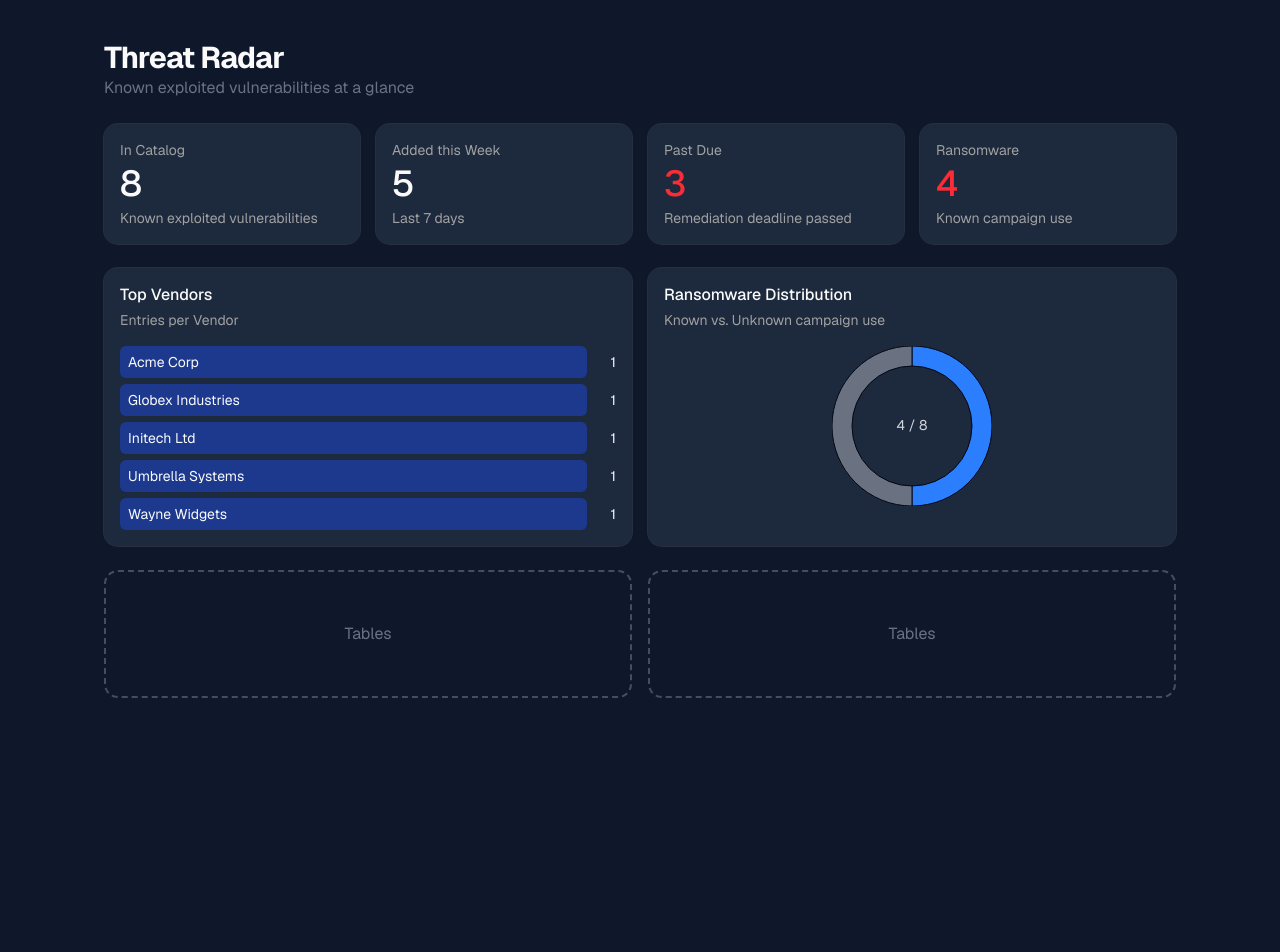
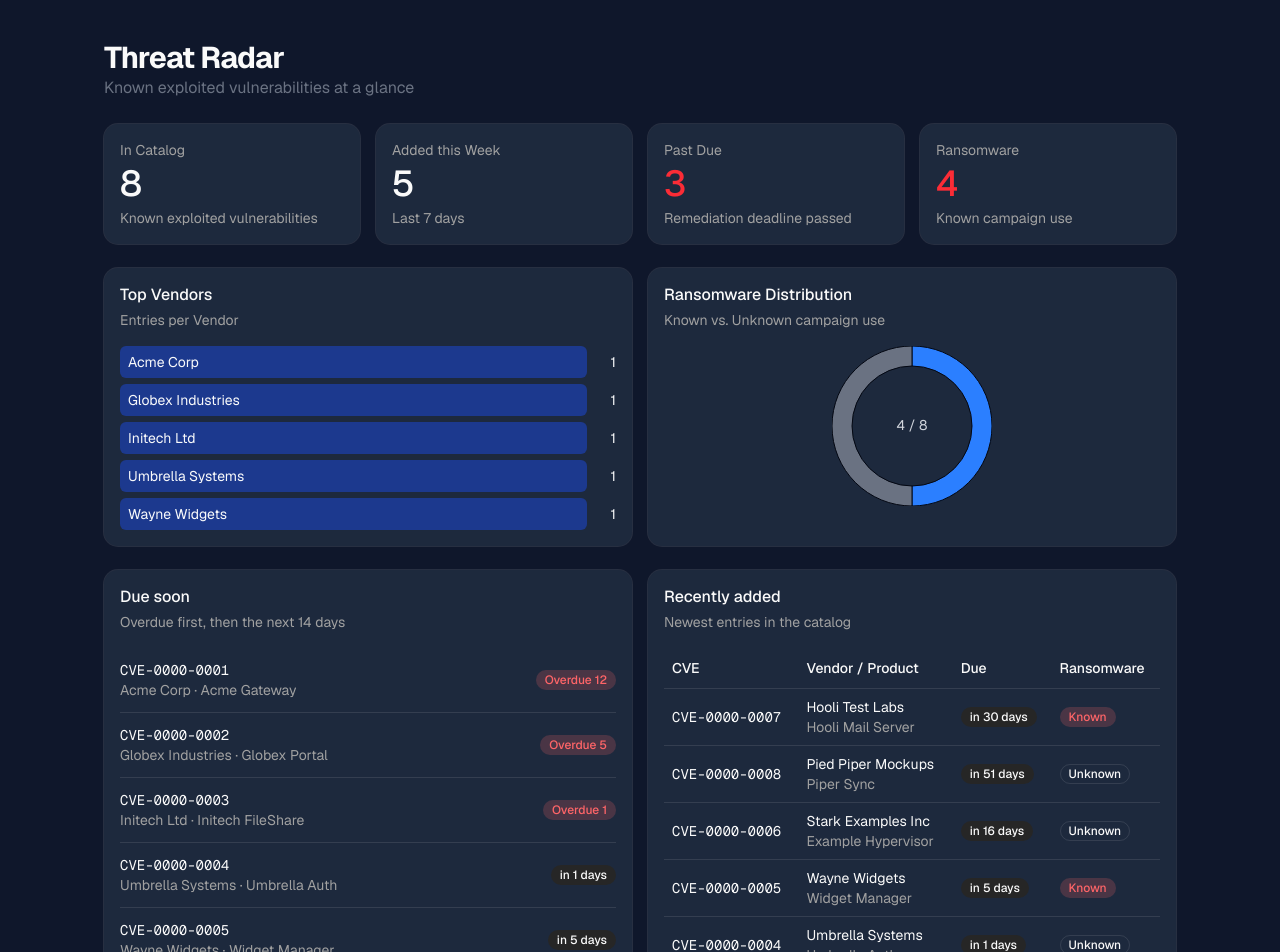
Before and after one commit to fromexceltonext/threat-radar, a Next.js app: page / in a window 1280 px wide. Shown: the top 952 px of the page. Before the commit the page ends 800 px from the top, so only its background shows below. Built offline with nearby package versions, Linux system fonts and the light colour scheme.

Commit message:
Add due soon and recent tables

```diff
--- a/app/page.tsx
+++ b/app/page.tsx
@@ -3,6 +3,8 @@ import { StatsGrid } from "./components/dashboard/StatsGrid";
 import { getDashboard } from "@/lib/stats";
 import { TopVendorsCard } from "./components/dashboard/TopVendorsCard";
 import { RansomwareCard } from "./components/dashboard/RansomwareCard";
+import { DueSoonList } from "@/components/dashboard/DueSoonList";
+import { RecentTable } from "@/components/dashboard/RecentTable";
 
 
 
@@ -23,8 +25,8 @@ const Home = async() => {
     </section>
 
     <section className="grid gap-4 lg:grid-cols-2">
-      <Placeholder label="Tables" />
-      <Placeholder label="Tables" />
+      <DueSoonList items={d.dueSoon} />
+      <RecentTable items={d.recent} />
     </section>
    </main>
   )
--- /dev/null
+++ b/components/dashboard/DueBadge.tsx
@@ -0,0 +1,20 @@
+import { Badge } from "@/components/ui/badge";
+import type { DueStatus } from "@/lib/stats";
+
+type Props = {
+
+    status: DueStatus;
+    daysLeft: number;
+};
+
+export const DueBadge = ({ status, daysLeft }: Props) => {
+    if (status === "overdue") {
+        return <Badge variant="destructive">Overdue {-daysLeft}</Badge>;
+    }
+
+    if  (status === "today") {
+        return <Badge className="bg-amber-500 text-black">Due Today</Badge>;
+    }
+
+    return <Badge variant="secondary">in {daysLeft} days</Badge>;
+};
--- /dev/null
+++ b/components/dashboard/DueSoonList.tsx
@@ -0,0 +1,29 @@
+import { Card, CardContent, CardDescription, CardHeader, CardTitle } from "@/components/ui/card";
+import type { DueItem } from "@/lib/stats";
+import { DueBadge } from "./DueBadge";
+
+export const DueSoonList = ({ items }: { items: DueItem[] }) => {
+  return (
+    <Card>
+      <CardHeader>
+        <CardTitle>Due soon</CardTitle>
+        <CardDescription>Overdue first, then the next 14 days</CardDescription>
+      </CardHeader>
+      <CardContent>
+        <ul className="divide-y divide-border">
+          {items.map((t) => (
+            <li key={t.cveID} className="flex items-center justify-between gap-4 py-3">
+              <div className="min-w-0">
+                <p className="font-mono text-sm">{t.cveID}</p>
+                <p className="truncate text-sm text-muted-foreground">
+                  {t.vendorProject} · {t.product}
+                </p>
+              </div>
+              <DueBadge status={t.status} daysLeft={t.daysLeft} />
+            </li>
+          ))}
+        </ul>
+      </CardContent>
+    </Card>
+  );
+};
--- /dev/null
+++ b/components/dashboard/RecentTable.tsx
@@ -0,0 +1,49 @@
+import { Badge } from "@/components/ui/badge";
+import { Card, CardContent, CardDescription, CardHeader, CardTitle } from "@/components/ui/card";
+import { Table, TableBody, TableCell, TableHead, TableHeader, TableRow } from "@/components/ui/table";
+import type { DueItem } from "@/lib/stats";
+import { DueBadge } from "./DueBadge";
+
+export const RecentTable = ({ items }: { items: DueItem[] }) => {
+  return (
+    <Card>
+      <CardHeader>
+        <CardTitle>Recently added</CardTitle>
+        <CardDescription>Newest entries in the catalog</CardDescription>
+      </CardHeader>
+      <CardContent>
+        <Table>
+          <TableHeader>
+            <TableRow>
+              <TableHead>CVE</TableHead>
+              <TableHead>Vendor / Product</TableHead>
+              <TableHead>Due</TableHead>
+              <TableHead>Ransomware</TableHead>
+            </TableRow>
+          </TableHeader>
+          <TableBody>
+            {items.map((t) => (
+              <TableRow key={t.cveID}>
+                <TableCell className="font-mono">{t.cveID}</TableCell>
+                <TableCell>
+                  {t.vendorProject}
+                  <span className="block text-muted-foreground">{t.product}</span>
+                </TableCell>
+                <TableCell>
+                  <DueBadge status={t.status} daysLeft={t.daysLeft} />
+                </TableCell>
+                <TableCell>
+                  {t.knownRansomwareCampaignUse === "Known" ? (
+                    <Badge variant="destructive">Known</Badge>
+                  ) : (
+                    <Badge variant="outline">Unknown</Badge>
+                  )}
+                </TableCell>
+              </TableRow>
+            ))}
+          </TableBody>
+        </Table>
+      </CardContent>
+    </Card>
+  );
+};
--- /dev/null
+++ b/components/ui/badge.tsx
@@ -0,0 +1,51 @@
+import { mergeProps } from "@base-ui/react/merge-props"
+import { useRender } from "@base-ui/react/use-render"
+import { cva, type VariantProps } from "class-variance-authority"
+import { cn } from "cn"
+
+const badgeVariants = cva(
+  "group/badge inline-flex h-5 w-fit shrink-0 items-center justify-center gap-1 overflow-hidden rounded-4xl border border-transparent px-2 py-0.5 text-xs font-medium whitespace-nowrap transition-all focus-visible:border-ring focus-visible:ring-[3px] focus-visible:ring-ring/50 has-data-[icon=inline-end]:pr-1.5 has-data-[icon=inline-start]:pl-1.5 aria-invalid:border-destructive aria-invalid:ring-destructive/20 dark:aria-invalid:ring-destructive/40 [&>svg]:pointer-events-none [&>svg]:size-3!",
+  {
+    variants: {
+      variant: {
+        default: "bg-primary text-primary-foreground [a]:hover:bg-primary/80",
+        secondary:
+          "bg-secondary text-secondary-foreground [a]:hover:bg-secondary/80",
+        destructive:
+          "bg-destructive/10 text-destructive focus-visible:ring-destructive/20 dark:bg-destructive/20 dark:focus-visible:ring-destructive/40 [a]:hover:bg-destructive/20",
+        outline:
+          "border-border text-foreground [a]:hover:bg-muted [a]:hover:text-muted-foreground",
+        ghost:
+          "hover:bg-muted hover:text-muted-foreground dark:hover:bg-muted/50",
+        link: "text-primary underline-offset-4 hover:underline",
+      },
+    },
+    defaultVariants: {
+      variant: "default",
+    },
+  }
+)
+
+function Badge({
+  className,
+  variant = "default",
+  render,
+  ...props
+}: useRender.ComponentProps<"span"> & VariantProps<typeof badgeVariants>) {
+  return useRender({
+    defaultTagName: "span",
+    props: mergeProps<"span">(
+      {
+        className: cn(badgeVariants({ variant }), className),
+      },
+      props
+    ),
+    render,
+    state: {
+      slot: "badge",
+      variant,
+    },
+  })
+}
+
+export { Badge, badgeVariants }
--- /dev/null
+++ b/components/ui/table.tsx
@@ -0,0 +1,115 @@
+"use client"
+
+import * as React from "react"
+import { cn } from "cn"
+
+function Table({ className, ...props }: React.ComponentProps<"table">) {
+  return (
+    <div
+      data-slot="table-container"
+      className="relative w-full overflow-x-auto"
+    >
+      <table
+        data-slot="table"
+        className={cn("w-full caption-bottom text-sm", className)}
+        {...props}
+      />
+    </div>
+  )
+}
+
+function TableHeader({ className, ...props }: React.ComponentProps<"thead">) {
+  return (
+    <thead
+      data-slot="table-header"
+      className={cn("[&_tr]:border-b", className)}
+      {...props}
+    />
+  )
+}
+
+function TableBody({ className, ...props }: React.ComponentProps<"tbody">) {
+  return (
+    <tbody
+      data-slot="table-body"
+      className={cn("[&_tr:last-child]:border-0", className)}
+      {...props}
+    />
+  )
+}
+
+function TableFooter({ className, ...props }: React.ComponentProps<"tfoot">) {
+  return (
+    <tfoot
+      data-slot="table-footer"
+      className={cn(
+        "border-t bg-muted/50 font-medium [&>tr]:last:border-b-0",
+        className
+      )}
+      {...props}
+    />
+  )
+}
+
+function TableRow({ className, ...props }: React.ComponentProps<"tr">) {
+  return (
+    <tr
+      data-slot="table-row"
+      className={cn(
+        "border-b transition-colors hover:bg-muted/50 has-aria-expanded:bg-muted/50 data-[state=selected]:bg-muted",
+        className
+      )}
+      {...props}
+    />
+  )
+}
+
+function TableHead({ className, ...props }: React.ComponentProps<"th">) {
+  return (
+    <th
+      data-slot="table-head"
+      className={cn(
+        "h-10 px-2 text-left align-middle font-medium whitespace-nowrap text-foreground [&:has([role=checkbox])]:pr-0",
+        className
+      )}
+      {...props}
+    />
+  )
+}
+
+function TableCell({ className, ...props }: React.ComponentProps<"td">) {
+  return (
+    <td
+      data-slot="table-cell"
+      className={cn(
+        "p-2 align-middle whitespace-nowrap [&:has([role=checkbox])]:pr-0",
+        className
+      )}
+      {...props}
+    />
+  )
+}
+
+function TableCaption({
+  className,
+  ...props
+}: React.ComponentProps<"caption">) {
+  return (
+    <caption
+      data-slot="table-caption"
+      className={cn("mt-4 text-sm text-muted-foreground", className)}
+      {...props}
+    />
+  )
+}
+
+export {
+  Table,
+  TableHeader,
+  TableBody,
+  TableFooter,
+  TableHead,
+  TableRow,
+  TableCell,
+  TableCaption,
+}
```
